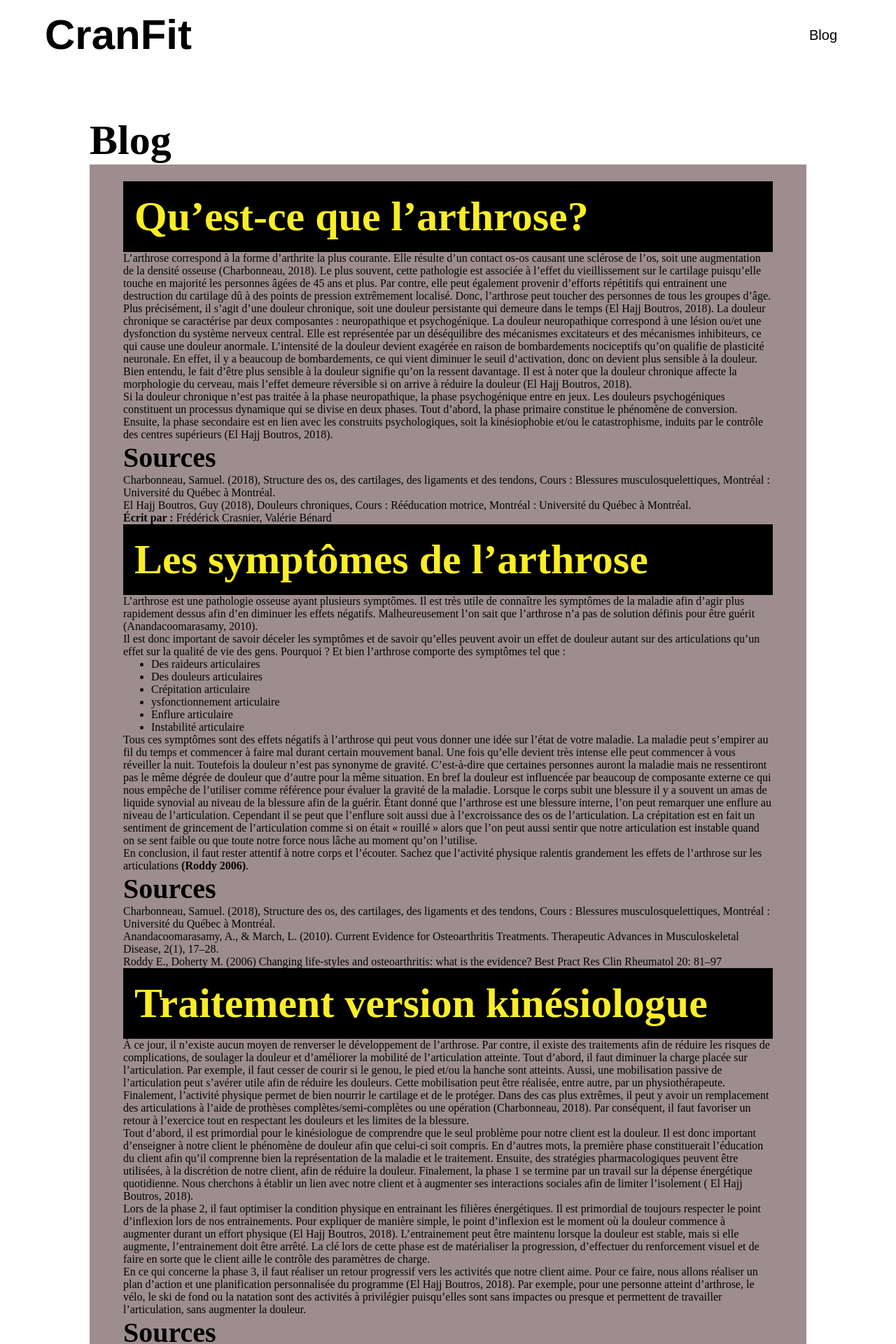
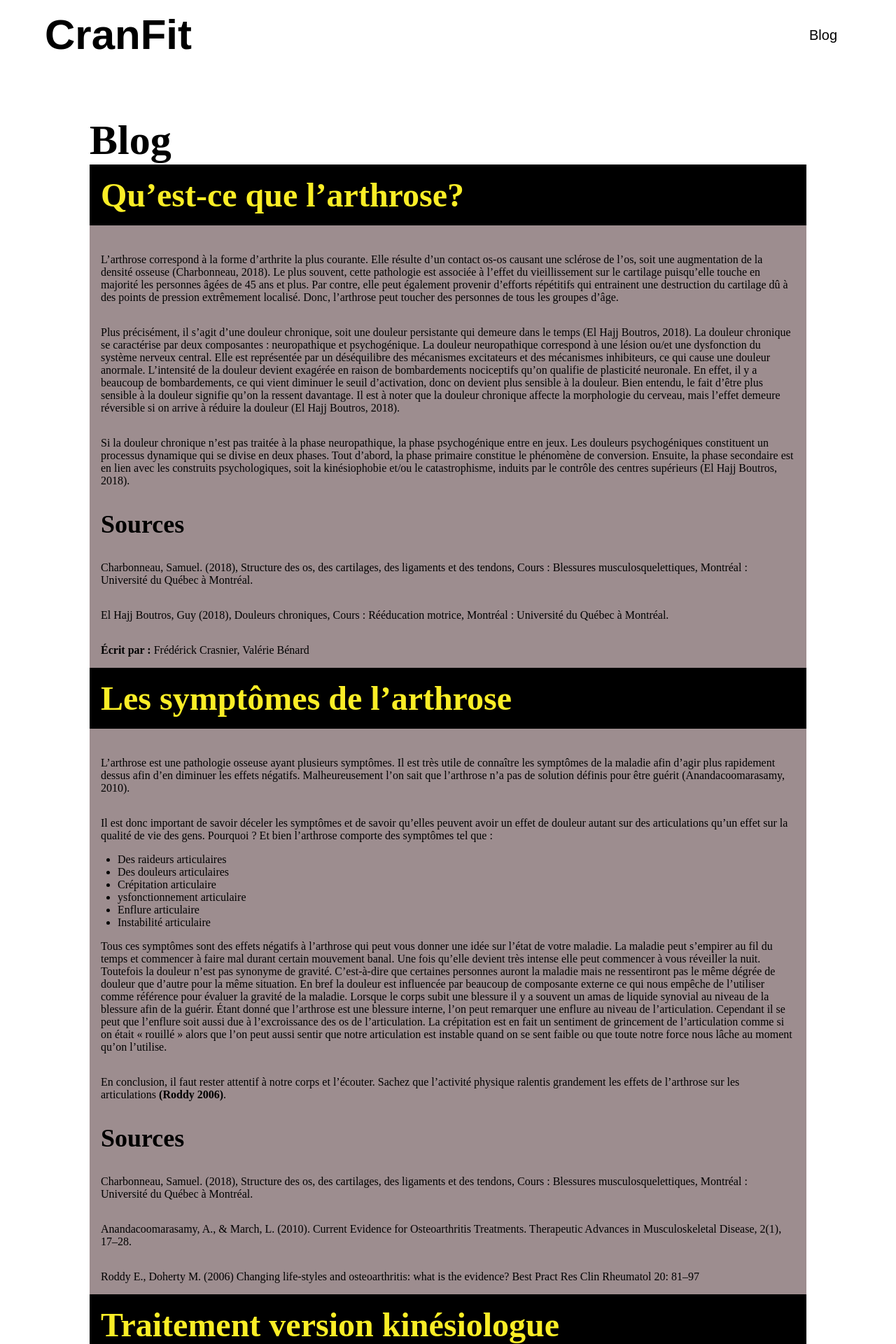
Before and after one commit to MrMasson/cranfit, a Jekyll site: the page built from blog.md, in a window 1280 px wide. Shown: the top 1920 px of the page at 70% size. Built offline with Jekyll 4.4.1, drawn with Linux system fonts in a browser that asks for light colours.

Commit message:
Try to fix blog css

```diff
--- a/_sass/_articles.sass
+++ b/_sass/_articles.sass
@@ -12,20 +12,22 @@ article
 
 .post-content
     background-color: $lightbrown-color
-    padding: 24px 48px
     margin: 0
     h1
         color: black
         font-size: 84px
     h2
         color: $primary-color
-        font-size: 60px
+        font-size: 48px
         width: 100%
         background-color: black
         padding: 16px 16px
+        margin-bottom: 24px
     h3
         color: black
-        font-size: 40px
+        font-size: 36px
+        margin: 16px 16px
     p
         color: black!important
         font-size: 16px
+        padding: 16px
```
